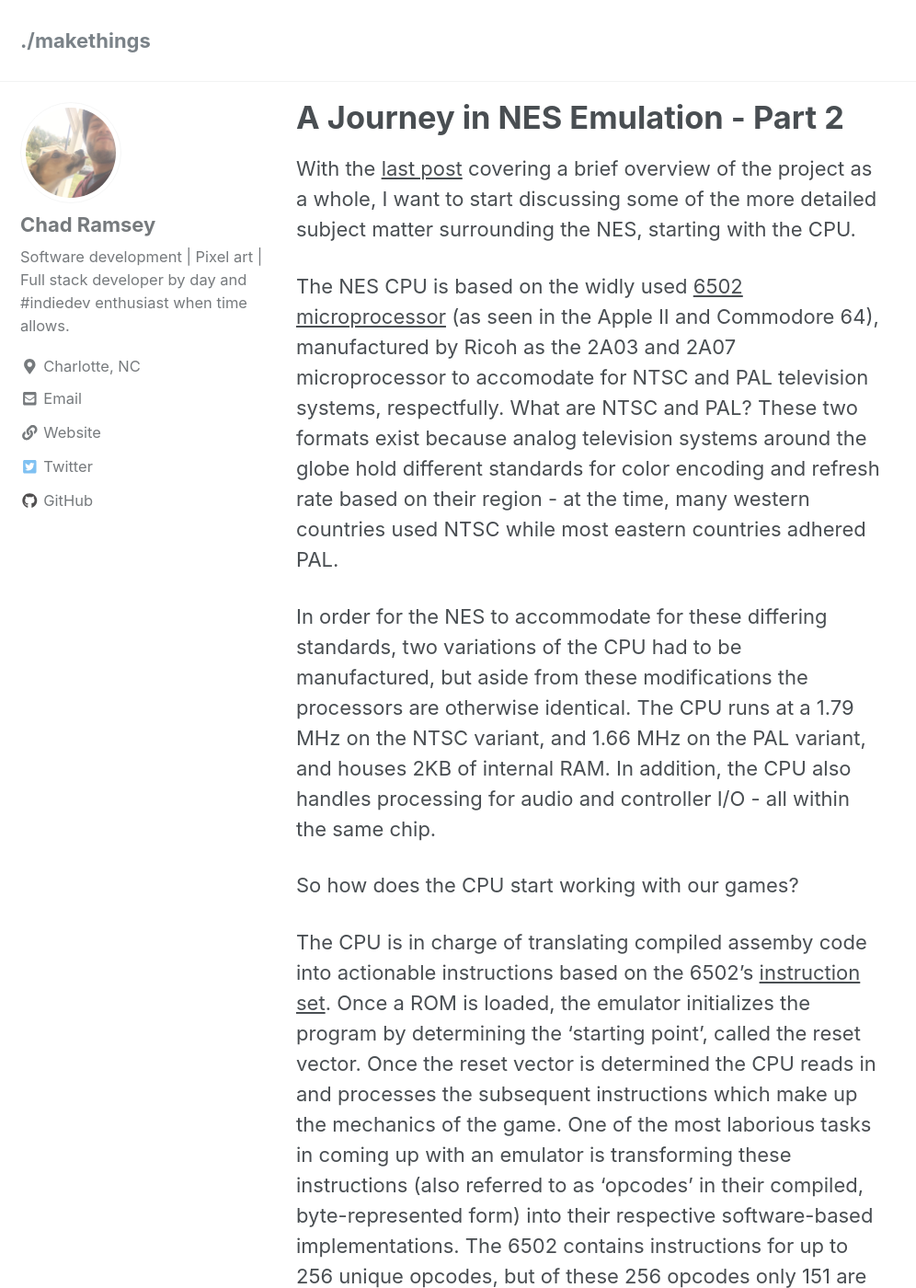
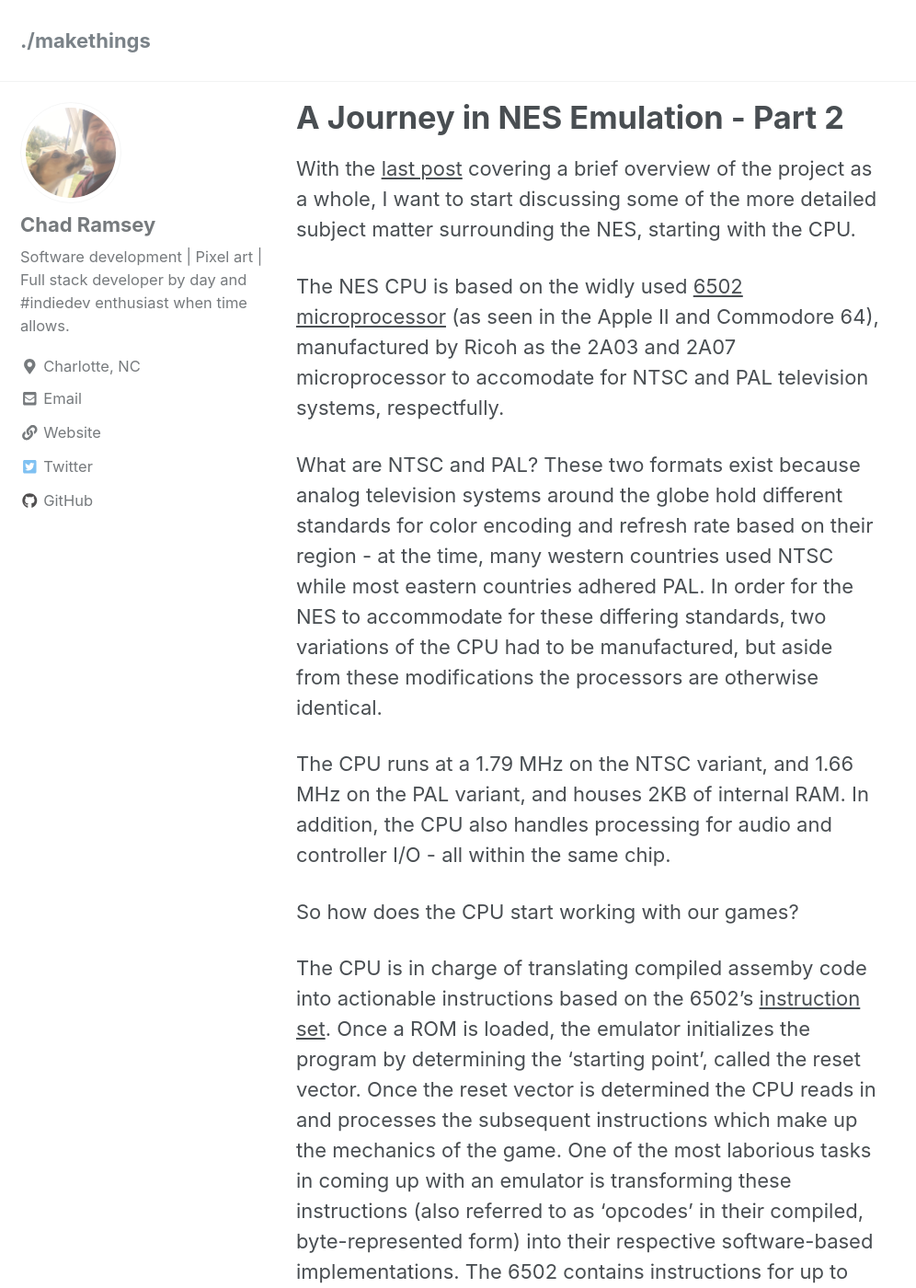
Before and after one commit to chadramsey/chadramsey.github.io, a Jekyll site: the page built from _posts/2018-12-23-nes-emulation-three.md, in a window 1280 px wide and 1400 px high. Shown: the whole window at 92% size, without its empty margins (0-996 px from the left). Built offline with Jekyll 4.4.1, drawn with Linux system fonts in a browser that asks for light colours; cached includes are drawn as plain includes; nearby versions of some CDN libraries.

```diff
--- a/_posts/2018-12-23-nes-emulation-three.md
+++ b/_posts/2018-12-23-nes-emulation-three.md
@@ -6,9 +6,11 @@
 
 With the [last post](https://chadramsey.github.io/nes-emulation-two/) covering a brief overview of the project as a whole, I want to start discussing some of the more detailed subject matter surrounding the NES, starting with the CPU.
 
-The NES CPU is based on the widly used [6502 microprocessor](https://en.wikipedia.org/wiki/MOS_Technology_6502) (as seen in the Apple II and Commodore 64), manufactured by Ricoh as the 2A03 and 2A07 microprocessor to accomodate for NTSC and PAL television systems, respectfully. What are NTSC and PAL? These two formats exist because analog television systems around the globe hold different standards for color encoding and refresh rate based on their region - at the time, many western countries used NTSC while most eastern countries adhered PAL.
+The NES CPU is based on the widly used [6502 microprocessor](https://en.wikipedia.org/wiki/MOS_Technology_6502) (as seen in the Apple II and Commodore 64), manufactured by Ricoh as the 2A03 and 2A07 microprocessor to accomodate for NTSC and PAL television systems, respectfully.
 
-In order for the NES to accommodate for these differing standards, two variations of the CPU had to be manufactured, but aside from these modifications the processors are otherwise identical. The CPU runs at a 1.79 MHz on the NTSC variant, and 1.66 MHz on the PAL variant, and houses 2KB of internal RAM. In addition, the CPU also handles processing for audio and controller I/O - all within the same chip.
+What are NTSC and PAL? These two formats exist because analog television systems around the globe hold different standards for color encoding and refresh rate based on their region - at the time, many western countries used NTSC while most eastern countries adhered PAL. In order for the NES to accommodate for these differing standards, two variations of the CPU had to be manufactured, but aside from these modifications the processors are otherwise identical.
+
+The CPU runs at a 1.79 MHz on the NTSC variant, and 1.66 MHz on the PAL variant, and houses 2KB of internal RAM. In addition, the CPU also handles processing for audio and controller I/O - all within the same chip.
 
 So how does the CPU start working with our games?
 
```
